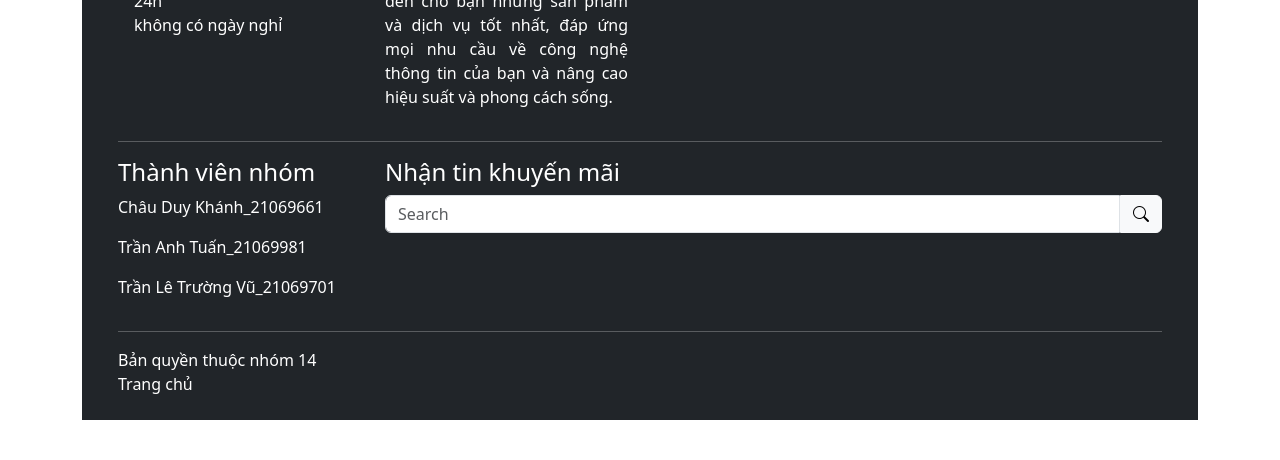
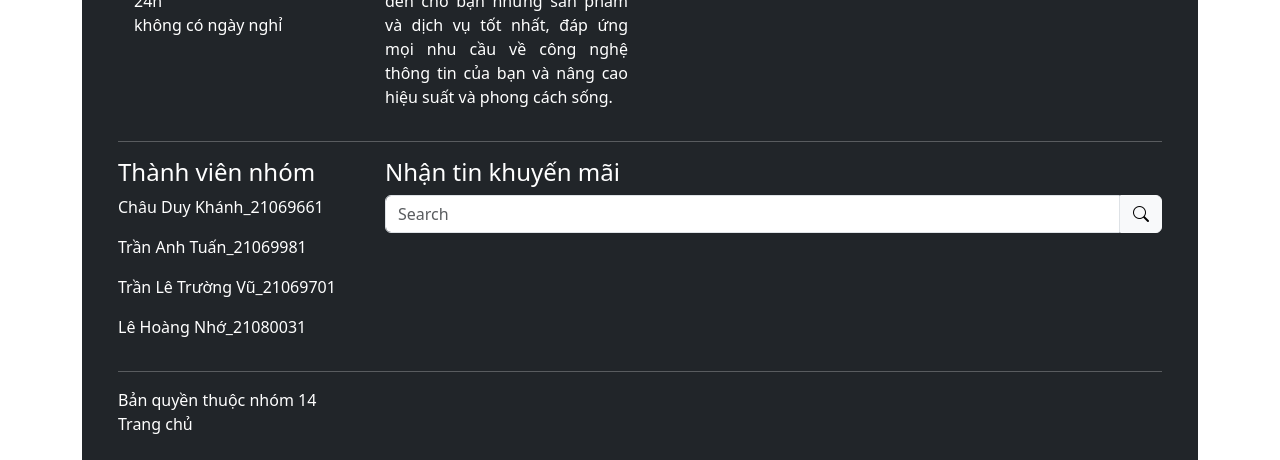
Before and after one commit to meisenpai/WEB-Nhom-14, a plain HTML site: page html/thongtin.html in a window 1280 px wide. Shown: the part 2129-2589 px from the top of the page. Before the commit the page ends 2549 px from the top, so only its background shows below. Drawn offline with nearby package versions, Linux system fonts and the light colour scheme.

Commit message:
update
This reverts commit 664cae726b9fcccf1e7944be07ad99fa4c53d027, reversing
changes made to 2d9ca174b3215a148712a558e55adbf66096cb7f.

```diff
--- a/html/thongtin.html
+++ b/html/thongtin.html
@@ -431,6 +431,7 @@
                         <p>Châu Duy Khánh_21069661</p>
                         <p>Trần Anh Tuấn_21069981</p>
                         <p>Trần Lê Trường Vũ_21069701</p>
+                        <p>Lê Hoàng Nhớ_21080031</p>
                     </div>
                     <div class="col-md-9">
                         <h4>Nhận tin khuyến mãi</h4>
```
Also changed, not shown: html/baohanh.html (+1 -0 lines), html/docongnghe.html (+1 -0 lines), html/giohang.html (+1 -0 lines), html/laptop.html (+1 -0 lines), html/linhkien.html (+1 -0 lines), html/minipc.html (+1 -0 lines), html/suachua.html (+1 -0 lines), index.html (+1 -0 lines).
